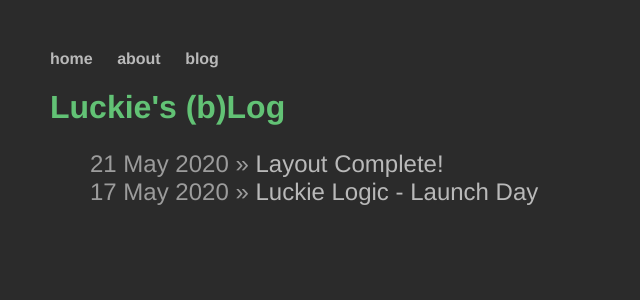
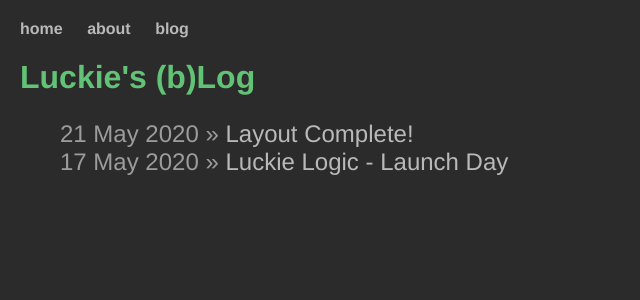
Before and after one commit to luckielogic/luckielogic.github.io, a Jekyll site: the page built from blog/index.html, in a window 1280 px wide. Shown: the top 300 px of the page, without its empty margins (0-640 px from the left). Built offline with Jekyll 4.4.1, drawn with Linux system fonts in a browser that asks for light colours.

Commit message:
Update main.css

```diff
--- a/css/main.css
+++ b/css/main.css
@@ -1,6 +1,6 @@
 body {
-    margin: 50px;
-    width: 80%;
+    margin: 20px;
+    width: 95%;
     background: #2b2b2b;
 }
 nav, footer {
```
